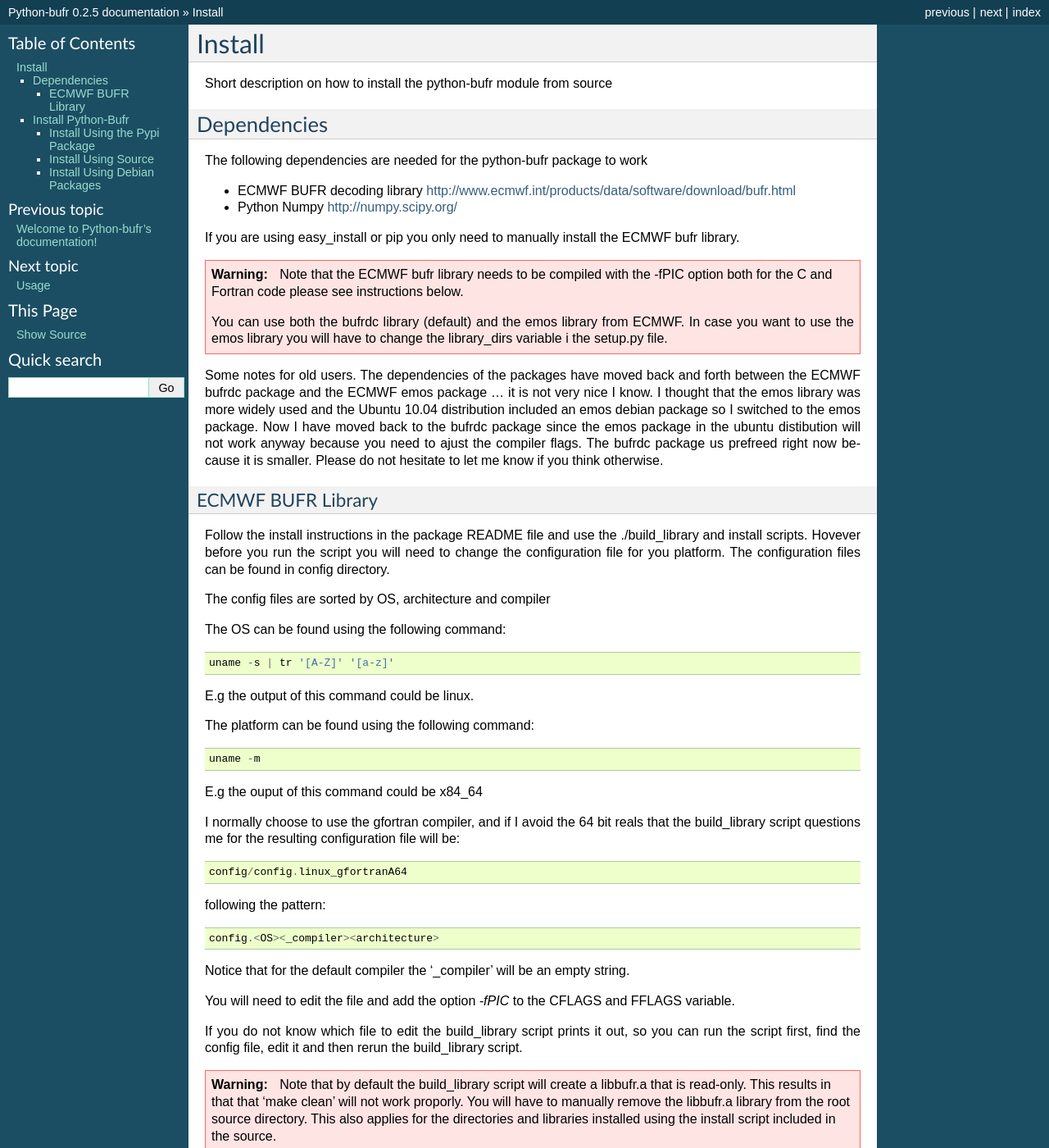
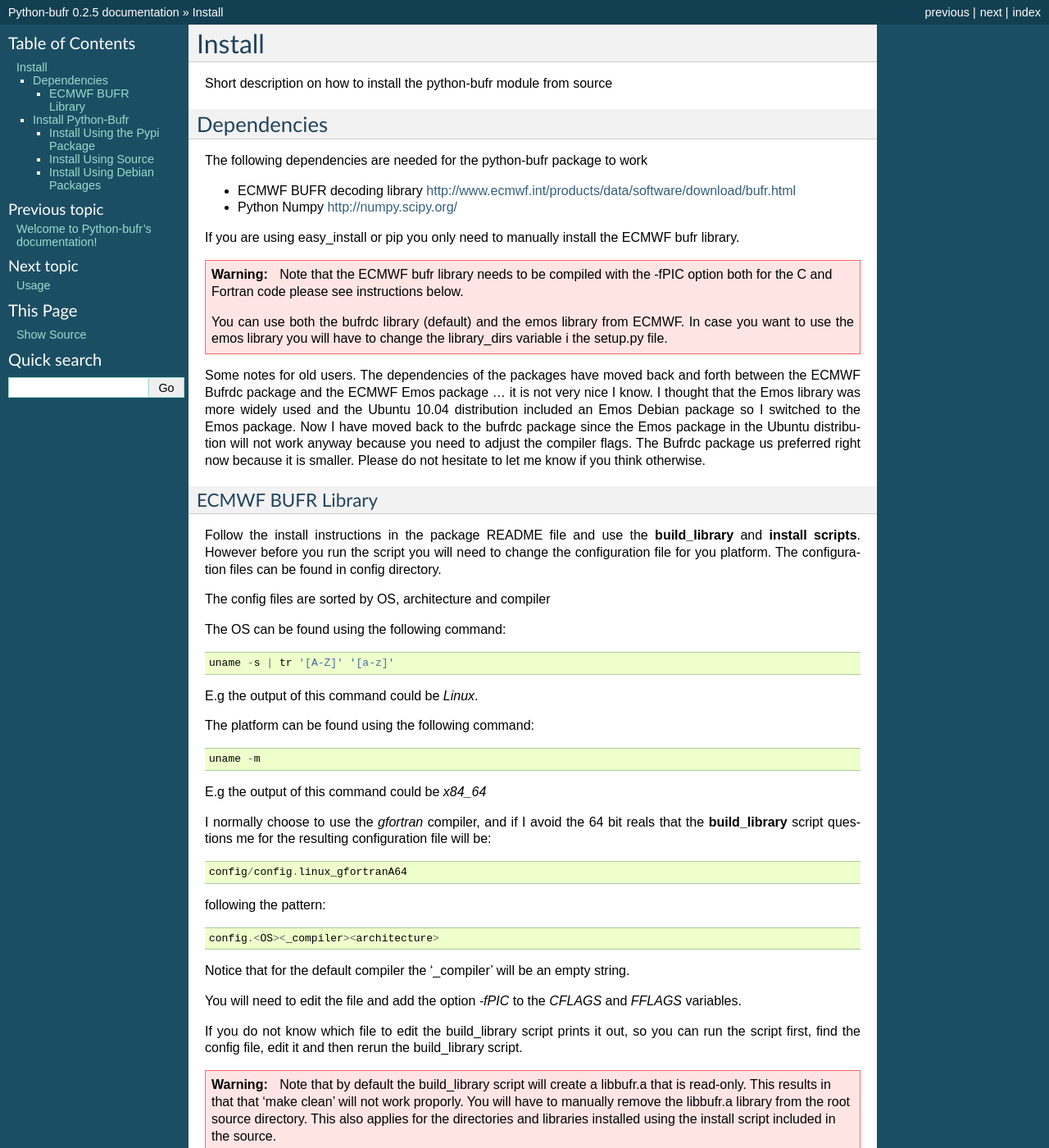
Before and after one commit to pytroll/python-bufr, a Sphinx documentation site: the page built from doc/source/install.rst, in a window 1280 px wide and 1400 px high. Shown: the whole window at 82% size. Built offline with Sphinx 7.4.7, drawn with Linux system fonts in a browser that asks for light colours; formulas are drawn with MathJax 3; some of the changed text lies outside the part shown.

```diff
--- a/doc/source/install.rst
+++ b/doc/source/install.rst
@@ -23,19 +23,19 @@ If you are using easy_install or pip you only need to manually install the ECMWF
     library_dirs variable i the setup.py file.
 
 Some notes for old users. The dependencies of the packages have moved back and
-forth between the ECMWF bufrdc package and the ECMWF emos package ... it is not
-very nice I know. I thought that the emos library was more widely used and the
-Ubuntu 10.04 distribution included an emos debian package so I switched to the
-emos package. Now I have moved back to the bufrdc package since the emos
-package in the ubuntu distibution will not work anyway because you need to
-ajust the compiler flags. The bufrdc package us prefreed right now because it
+forth between the ECMWF Bufrdc package and the ECMWF Emos package ... it is not
+very nice I know. I thought that the Emos library was more widely used and the
+Ubuntu 10.04 distribution included an Emos Debian package so I switched to the
+Emos package. Now I have moved back to the bufrdc package since the Emos
+package in the Ubuntu distribution will not work anyway because you need to
+adjust the compiler flags. The Bufrdc package us preferred right now because it
 is smaller. Please do not hesitate to let me know if you think otherwise.
 
 ECMWF BUFR Library
 ++++++++++++++++++
 
 Follow the install instructions in the package README file and use the
-./build_library and install scripts. Hovever before you run the script you will
+**build_library** and **install scripts**. However before you run the script you will
 need to change the configuration file for you platform. The configuration files
 can be found in config directory.
 
@@ -46,16 +46,16 @@ The OS can be found using the following command::
 
     uname -s | tr '[A-Z]' '[a-z]'
 
-E.g the output of this command could be linux.
+E.g the output of this command could be *Linux*.
 
 The platform can be found using the following command::
 
     uname -m
 
-E.g the ouput of this command could be x84_64
+E.g the output of this command could be *x84_64*
 
-I normally choose to use the gfortran compiler, and if I avoid the 64 bit reals
-that the build_library script questions me for the resulting configuration file
+I normally choose to use the *gfortran* compiler, and if I avoid the 64 bit reals
+that the **build_library** script questions me for the resulting configuration file
 will be::
 
  config/config.linux_gfortranA64
@@ -66,8 +66,8 @@ following the pattern::
 
 Notice that for the default compiler the '_compiler' will be an empty string.
 
-You will need to edit the file and add the option *-fPIC* to the CFLAGS and
-FFLAGS variable.
+You will need to edit the file and add the option *-fPIC* to the *CFLAGS* and
+*FFLAGS* variables.
 
 If you do not know which file to edit the build_library script prints it out,
 so you can run the script first, find the config file, edit it and then rerun
```
Also changed, not shown: other parts of doc/source/install.rst (+13 -10 lines), 5 other files.
